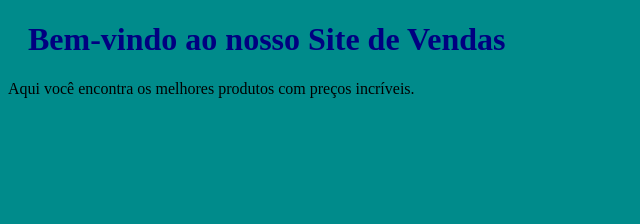
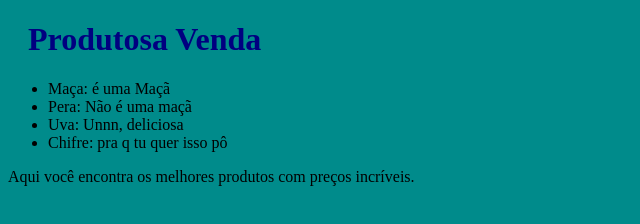
Before and after one commit to WolfBlitzBR/projeto_vendas, a plain HTML site: page index.html in a window 1280 px wide. Shown: the whole page, without its empty margins (0-640 px from the left). Drawn offline with Linux system fonts and the light colour scheme.

Commit message:
feat: crie uma página que exiba uma lista de produtos para apresentar aos clientes Refs #03

```diff
--- a/index.html
+++ b/index.html
@@ -6,7 +6,13 @@
     <link rel="stylesheet" href = "bluestyle.css">
 <head>
 <body>
-    <h1>Bem-vindo ao nosso Site de Vendas</h1>
+    <h1>Produtosa Venda</h1>
+    <ul>
+        <li>Maça: é uma Maçã</li>
+        <li>Pera: Não é uma maçã</li>
+        <li>Uva: Unnn, deliciosa</li>
+        <li>Chifre: pra q tu quer isso pô</li>
+    </ul>
     <p>Aqui você encontra os melhores produtos com preços incríveis. </p>
 <body>
 </html>
```
